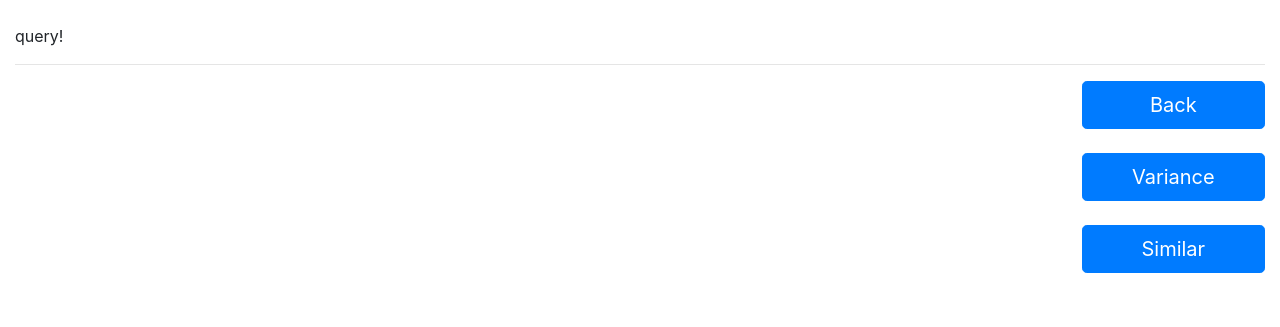
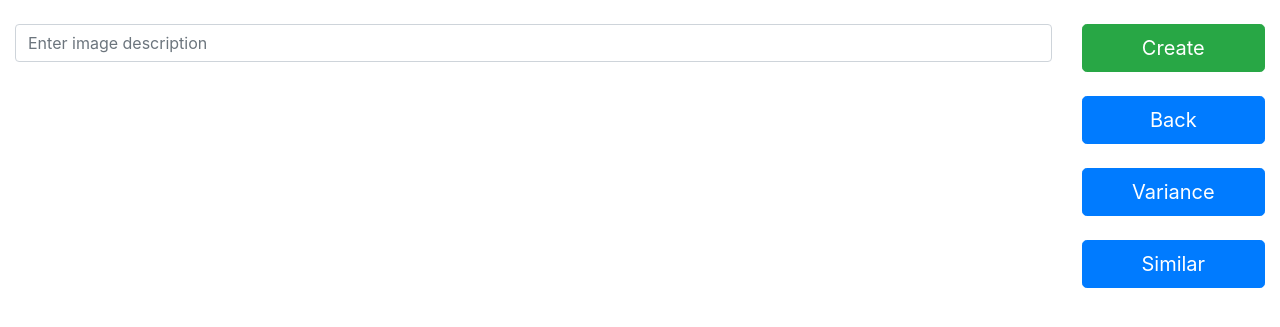
Before and after one commit to deniskovalenko/junction-2022, a Flask app: page /library_create in a window 1280 px wide. Shown: the part 56-383 px from the top of the page. Run offline with Flask 2, Linux system fonts and the light colour scheme; some libraries are stand-ins or nearby versions.

Commit message:
add create function

```diff
--- a/app/app.py
+++ b/app/app.py
@@ -3,6 +3,7 @@ import os
 import glob
 import datetime
 from multiprocessing import Pool
+import hashlib
 
 from flask import Flask, render_template, request
 from flask import send_file
@@ -130,7 +131,7 @@ def videos(job_id):
 def _get_library_category(base_name):
     parts = base_name.split("/")
     if len(parts) > 0:
-        return parts[0]
+        return parts[-2]
     return "other"
 
 
@@ -140,59 +141,53 @@ def _sample_library_files(category_files, sample_size=30):
     return random.choices(category_files, k=sample_size)
 
 
-def _get_image_code(base_name):
-    return os.path.basename(base_name)
+def _get_image_id(image_file):
+    return hashlib.md5(image_file.encode()).hexdigest()
 
 
 def _get_image_base_map():
     library_folder = config.get_library_folder()
     if not library_folder.endswith("/"):
-        # Fix expected ending char
         library_folder = library_folder + "/"
     library_files = list(glob.iglob(os.path.join(library_folder, '**/*.png'), recursive=True))
-    base_names = [x[len(library_folder):] for x in library_files]
-    return {_get_image_code(f):f for f in base_names}
+    return {_get_image_id(f):f for f in library_files}
 
 
-def _get_image_file_from_base(base_name):
+def _get_image_file_from_image_id(image_id):
     image_base_map = _get_image_base_map()
-    if base_name not in image_base_map:
-        return ""
-    base_path = image_base_map[base_name]
-    library_folder = config.get_library_folder()
-    image_file = os.path.join(library_folder, base_path)
-    return image_file
+    return image_base_map.get(image_id, "")
 
 
-@app.route('/library_content/<base_name>')
-def show_image(base_name):
-    image_file = _get_image_file_from_base(base_name)
+@app.route('/library_content/<image_id>')
+def show_image(image_id):
+    image_file = _get_image_file_from_image_id(image_id)
     return send_file(image_file, mimetype='image/png')
 
 
 @app.route('/library_similar')
 def library_similar():
-    base_name = request.args.get('selection')
-    image_file = _get_image_file_from_base(base_name)
+    image_id = request.args.get('selection')
+    image_file = _get_image_file_from_image_id(image_id)
     sel_image = variance.get_image_from_file(image_file)
     top_rank = variance.variation_find_similar(sel_image)
     context = {
-        'ref_image': base_name,
-        'image_list': [_get_image_code(t[0]) for t in top_rank]
+        'ref_image': image_id,
+        'image_list': [_get_image_id(t[0]) for t in top_rank]
     }
     return render_template('library_reference.html', context=context)
 
 
 @app.route('/library_variance')
 def library_variance():
-    base_name = request.args.get('selection')
-    image_file = _get_image_file_from_base(base_name)
+    image_id = request.args.get('selection')
+    image_file = _get_image_file_from_image_id(image_id)
     sel_image = variance.get_image_from_file(image_file)
     image_variations = variance.get_image_variations(sel_image)
     file_variations = variance.write_variance_images(image_variations)
+    image_id_list = [_get_image_id(f) for f in file_variations]
     context = {
-        'ref_image': base_name,
-        'image_list': file_variations
+        'ref_image': image_id,
+        'image_list': image_id_list
     }
     return render_template('library_reference.html', context=context)
 
@@ -200,9 +195,17 @@ def library_variance():
 @app.route('/library_create')
 def library_create():
     q = request.args.get('q')
+    if q:
+        image_list = variance.get_image_from_text(q)
+        file_list = variance.write_ai_images(image_list)
+        image_id_list = [_get_image_id(f) for f in file_list]
+    else:
+        q = ""
+        image_id_list = []
+
     context = {
         'q': q,
-        'image_list': []
+        'image_list': image_id_list
     }
     return render_template('library_create.html', context=context)
 
@@ -211,11 +214,11 @@ def library_create():
 def library():
     image_base_map = _get_image_base_map()
     category_map = {}
-    for base_name, base_path in image_base_map.items():
+    for image_id, base_path in image_base_map.items():
         category = _get_library_category(base_path)
         if category not in category_map:
             category_map[category] = []
-        category_map[category].append(base_name)
+        category_map[category].append(image_id)
     context = {
         'library_emoji': _sample_library_files(category_map.get('openmoji', [])),
         'library_people': _sample_library_files(category_map.get('people', [])),
--- a/app/templates/library_create.html
+++ b/app/templates/library_create.html
@@ -1,9 +1,17 @@
 {% extends "frame.html" %}
 {% block content %}
 
-query!
-
-<hr/>
+<form action="/library_create" method="get">
+<div class="row">
+  <div class="col-10">
+      <input type="text" class="form-control" name="q" placeholder="Enter image description" value="{{context.q}}">
+  </div>
+  <div class="col-2">
+    <button type="submit" class="btn btn-success btn-lg btn-block">Create</button>
+    <br/>
+  </div>
+</div>
+</form>
 
 <div class="row">
   <div class="col-10">
```
